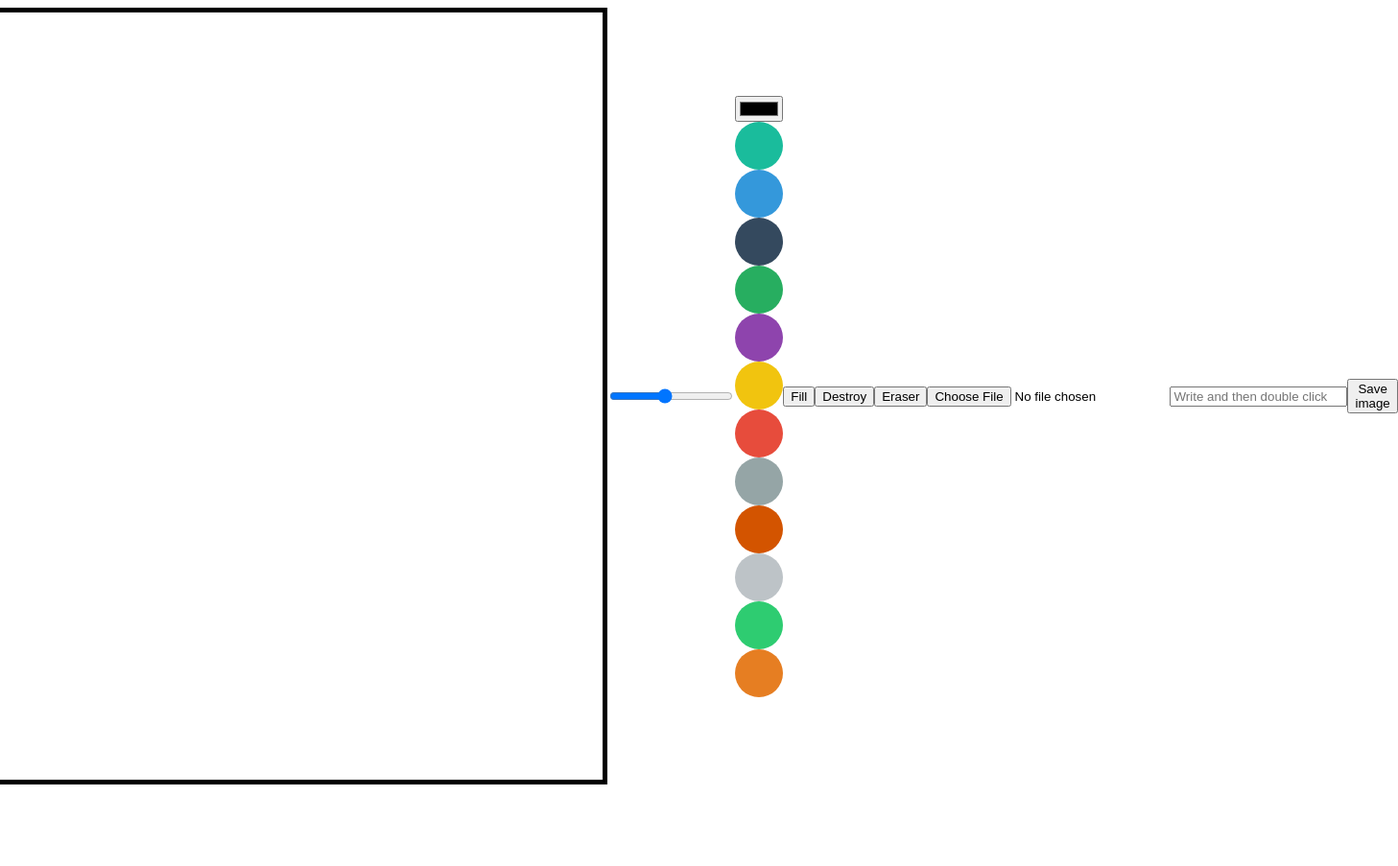
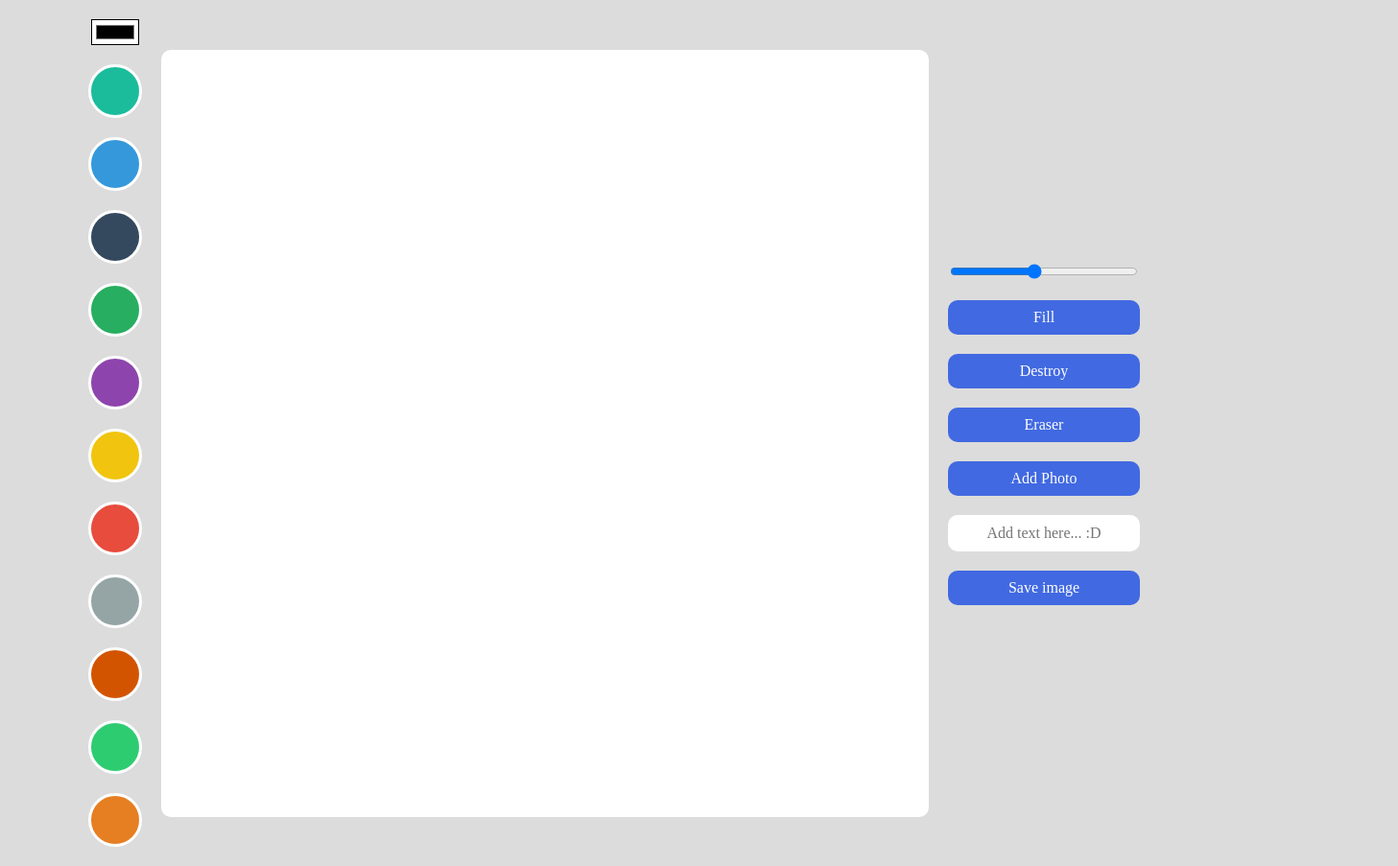
Before and after one commit to Jeongrnin/painting-board, a plain HTML site: page index.html in a window 1280 px wide. Shown: the whole page at 96% size, 1457 px wide, since content can reach past the window. Before the commit the page ends 826 px from the top, so only its background shows below. Drawn offline with Linux system fonts and the light colour scheme.

Commit message:
mid-term

```diff
--- a/index.html
+++ b/index.html
@@ -8,9 +8,7 @@
     <link rel="stylesheet" href="styles.css" />
   </head>
   <body>
-    <canvas></canvas>
-    <input id="line-width" type="range" min="1" max="10" value="5" />
-    <div>
+    <div class="color-options">
       <input id="color" type="color" />
       <div
         class="color-option"
@@ -59,11 +57,6 @@
       ></div>
       <div
         class="color-option"
-        style="background-color: #bdc3c7"
-        data-color="#bdc3c7"
-      ></div>
-      <div
-        class="color-option"
         style="background-color: #2ecc71"
         data-color="#2ecc71"
       ></div>
@@ -73,12 +66,18 @@
         data-color="#e67e22"
       ></div>
     </div>
-    <button id="mode-btn">Fill</button>
-    <button id="destroy-btn">Destroy</button>
-    <button id="eraser-btn">Eraser</button>
-    <input type="file" accept="image/*" id="file" />
-    <input type="text" placeholder="Write and then double click" id="text" />
-    <button id="save">Save image</button>
+    <canvas></canvas>
+    <div class="btns">
+      <input id="line-width" type="range" min="1" max="10" value="5" />
+      <button id="mode-btn">Fill</button>
+      <button id="destroy-btn">Destroy</button>
+      <button id="eraser-btn">Eraser</button>
+      <label for="file"
+        >Add Photo<input type="file" accept="image/*" id="file"
+      /></label>
+      <input type="text" placeholder="Add text here... :D" id="text" />
+      <button id="save">Save image</button>
+    </div>
     <script src="app.js"></script>
   </body>
 </html>
--- /dev/null
+++ b/reset.css
@@ -0,0 +1,124 @@
+html,
+body,
+div,
+span,
+applet,
+object,
+iframe,
+h1,
+h2,
+h3,
+h4,
+h5,
+h6,
+p,
+blockquote,
+pre,
+a,
+abbr,
+acronym,
+address,
+big,
+cite,
+code,
+del,
+dfn,
+em,
+img,
+ins,
+kbd,
+q,
+s,
+samp,
+small,
+strike,
+strong,
+sub,
+sup,
+tt,
+var,
+b,
+u,
+i,
+center,
+dl,
+dt,
+dd,
+ol,
+ul,
+li,
+fieldset,
+form,
+label,
+legend,
+table,
+caption,
+tbody,
+tfoot,
+thead,
+tr,
+th,
+td,
+article,
+aside,
+canvas,
+details,
+embed,
+figure,
+figcaption,
+footer,
+header,
+hgroup,
+menu,
+nav,
+output,
+ruby,
+section,
+summary,
+time,
+mark,
+audio,
+video {
+  margin: 0;
+  padding: 0;
+  border: 0;
+  font-size: 100%;
+  font: inherit;
+  vertical-align: baseline;
+}
+/* HTML5 display-role reset for older browsers */
+article,
+aside,
+details,
+figcaption,
+figure,
+footer,
+header,
+hgroup,
+menu,
+nav,
+section {
+  display: block;
+}
+body {
+  line-height: 1;
+}
+ol,
+ul {
+  list-style: none;
+}
+blockquote,
+q {
+  quotes: none;
+}
+blockquote:before,
+blockquote:after,
+q:before,
+q:after {
+  content: "";
+  content: none;
+}
+table {
+  border-collapse: collapse;
+  border-spacing: 0;
+}
--- a/styles.css
+++ b/styles.css
@@ -1,7 +1,19 @@
+@import "reset.css";
+
+body {
+  display: flex;
+  gap: 20px;
+  justify-content: space-between;
+  align-items: flex-start;
+  background-color: gainsboro;
+  padding: 20px;
+}
+
 canvas {
   width: 800px;
   height: 800px;
-  border: 5px solid black;
+  background-color: white;
+  border-radius: 10px;
 }
 
 body {
@@ -10,9 +22,62 @@ body {
   align-items: center;
 }
 
+.btns {
+  display: flex;
+  flex-direction: column;
+  gap: 20px;
+}
+
+.color-options {
+  display: flex;
+  flex-direction: column;
+  gap: 20px;
+  align-items: center;
+}
+
 .color-option {
   width: 50px;
   height: 50px;
   border-radius: 50%;
   cursor: pointer;
+  border: 3px solid white;
+  transition: transform ease-in-out 0.1s;
 }
+
+.color-option:hover {
+  transform: scale(1.2);
+}
+
+input#color {
+  background-color: white;
+}
+
+button,
+label {
+  all: unset;
+  padding: 10px 0;
+  text-align: center;
+  background-color: royalblue;
+  color: white;
+  font-weight: 500;
+  cursor: pointer;
+  border-radius: 10px;
+  transition: opacity linear 0.1s;
+}
+
+button:hover {
+  opacity: 0.8;
+}
+
+input#file {
+  display: none;
+}
+
+input#text {
+  all: unset;
+  padding: 10px 0;
+  text-align: center;
+  border-radius: 10px;
+  font-weight: 500;
+  background-color: white;
+}
```
